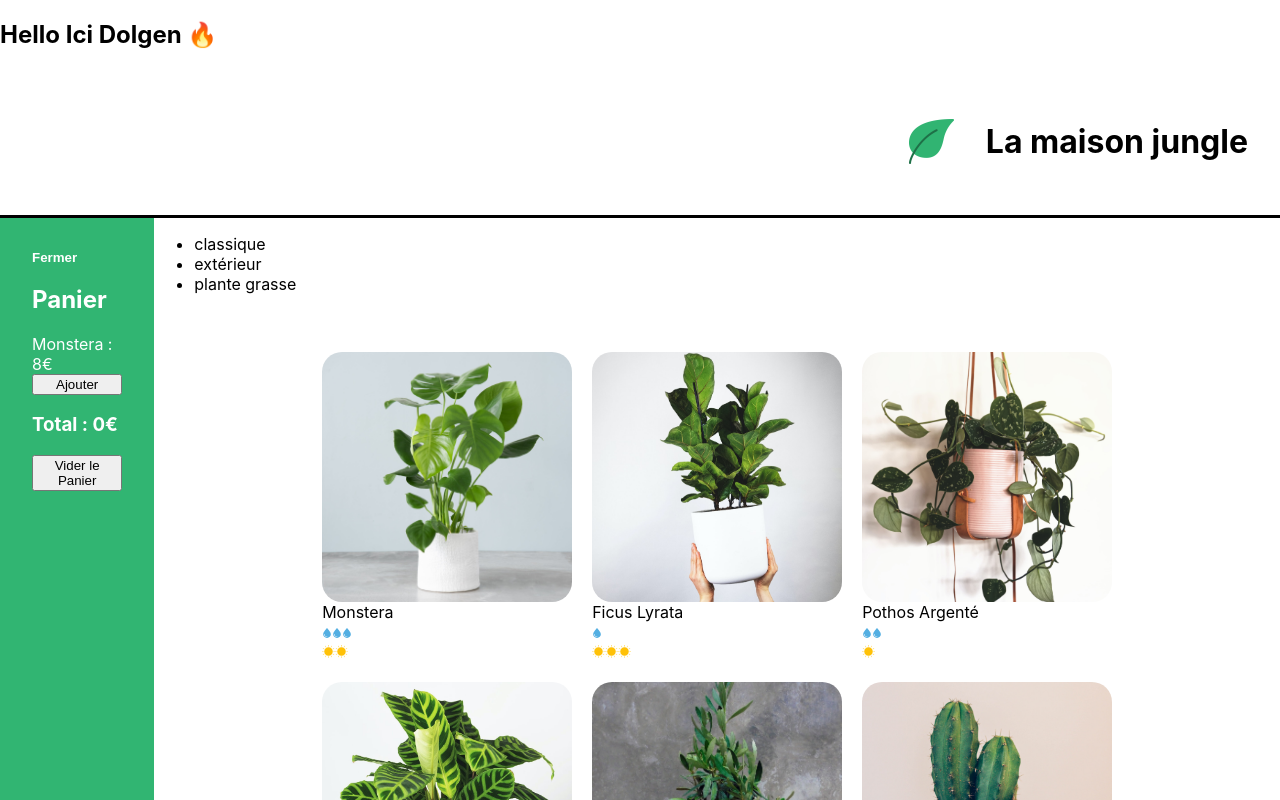
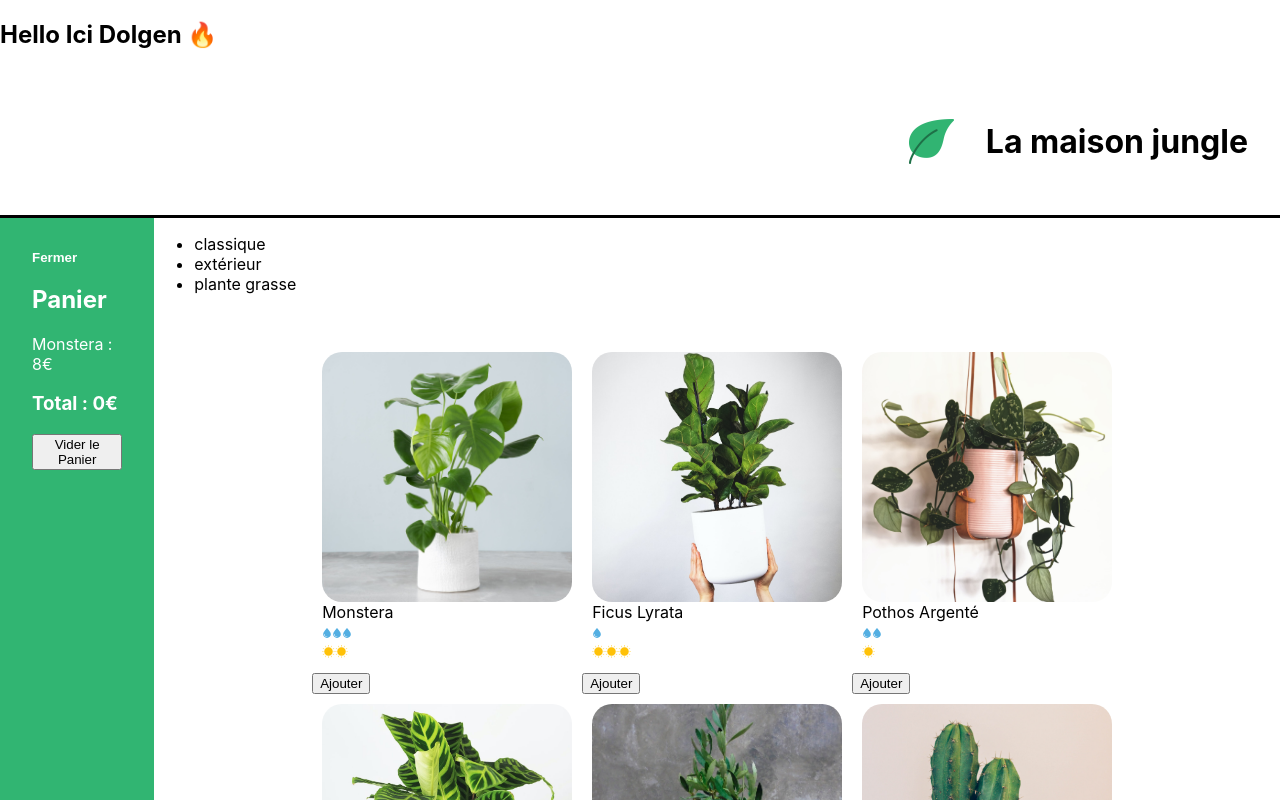
Before and after one commit to jamesattoh/React-App, a React (Create React App) app: page / in a window 1280 px wide. Shown: the top 800 px of the page. Built offline with nearby package versions, Linux system fonts and the light colour scheme.

Commit message:
start sharing state with components

```diff
--- a/src/components/App.js
+++ b/src/components/App.js
@@ -5,9 +5,13 @@ import Footer from "./Footer";
 import ShoppingList from "./ShoppingList";
 import '../styles/banner.css'
 import '../styles/layout.css'
+import { useState } from "react";
 
 
 function App() {
+
+  const [cart, updateCart] = useState([])
+
   return (
     <div>
 
@@ -19,8 +23,8 @@ function App() {
 			</Banner>
 
 			<div className='lmj-layout-inner'>
-          <Cart />
-          <ShoppingList />
+          <Cart cart={cart} updateCart={updateCart} />
+          <ShoppingList cart={cart} updateCart={updateCart} />
 			</div>
 
 			<Footer />
--- a/src/components/Cart.js
+++ b/src/components/Cart.js
@@ -1,7 +1,7 @@
 import { useState } from 'react'
 import '../styles/cart.css'
 
-function Cart() {
+function Cart({ cart, updateCart}) {
 	const monsteraPrice = 8
     /**
      *  on peut créer un state cart . Avec  useState  , nous devons  déclarer
@@ -15,7 +15,7 @@ function Cart() {
      * const [coucou, cavabien] = useState(0)
 
      */
-	const [cart, updateCart] = useState(0)
+	//const [cart, updateCart] = useState(0)
 	const [isOpen, setIsOpen] = useState(true)
 
 	return isOpen ? (
@@ -28,7 +28,6 @@ function Cart() {
 			</button>
 			<h2>Panier</h2>
 			<div>Monstera : {monsteraPrice}€</div>
-			<button onClick={() => updateCart(cart + 1)}>Ajouter</button>
 			<h3>Total : {monsteraPrice * cart}€</h3>
 			<button onClick={() => updateCart(0)} >Vider le Panier</button> {/* on aurait pu mettre onClick={() => updateCart(cart === 0)*/}
 		</div>
--- a/src/components/ShoppingList.js
+++ b/src/components/ShoppingList.js
@@ -3,7 +3,7 @@ import PlantItem from './PlantItem';
 import '../styles/shoppingList.css'
 
 
-function ShoppingList() {
+function ShoppingList({ cart, updateCart }) {
     /**
      * la méthode reduce pour parcourir plantList et créer un tableau categories
      * qui contient toutes les catégories de plantes, sans doublons. Voici ce
@@ -58,14 +58,18 @@ function ShoppingList() {
 			<ul className='lmj-plant-list'>
 				{plantList.map(({id, cover, name, light, water}) => (
 
+                    <div key={id}>
                         <PlantItem
-                            key={id}
-                            id={id}
+                            //key={id}
+                            //id={id}
                             cover={cover}
                             name={name}
                             light={light}
                             water={water}
                         />
+                        <button onClick={() => updateCart(cart + 1)}>Ajouter</button>
+
+                    </div>
 
 				))}
 			</ul>
```
